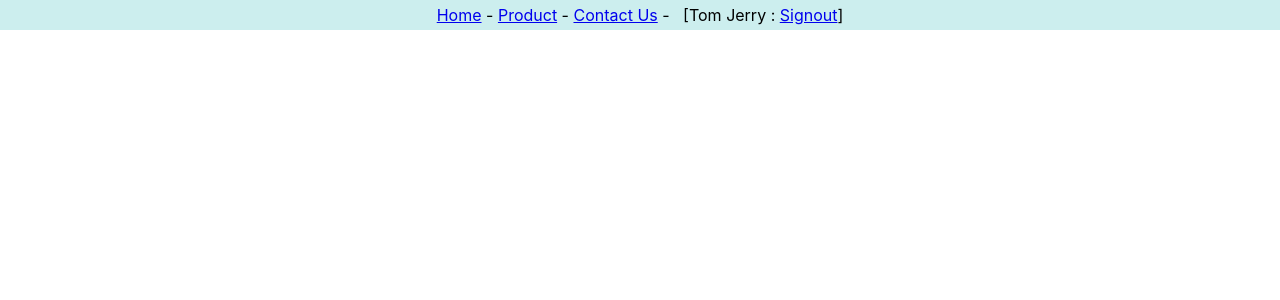
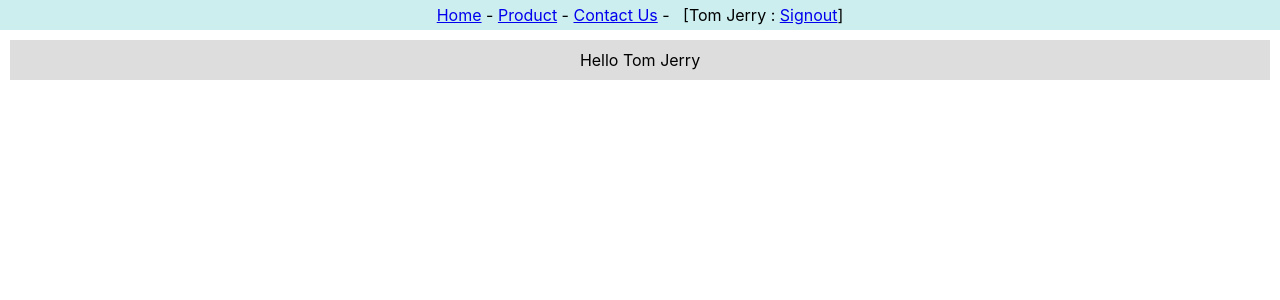
Before and after one commit to tewtewpemtat/app1, a React (Create React App) app: page / in a window 1280 px wide. Shown: the top 300 px of the page. Built offline with nearby package versions, Linux system fonts and the light colour scheme.

Commit message:
context-content
context-content

```diff
--- a/src/App.js
+++ b/src/App.js
@@ -1,11 +1,13 @@
 import React from 'react'
 import {userContext} from './context'
 import Header from './context-header'
+import Content from './context-content'
 
 export default function App() {
   return (
-  <userContext.Provider value={'Tom Jerry'}>
-  <Header/>
-  </userContext.Provider>
+    <userContext.Provider value={'Tom Jerry'}>
+    <Header/>
+    <Content/>
+    </userContext.Provider>
  )
 }
--- /dev/null
+++ b/src/context-content.js
@@ -0,0 +1,19 @@
+import React from 'react'
+import {userContext} from './context'
+
+export default function Content() {
+    let user = React.useContext(userContext)
+
+    const contentStyle = {
+        backgroundColor:'#ddd',
+        textAlign:'center',
+        margin: 10,
+        padding: 10
+    }
+
+return (
+    <div style={contentStyle}>
+        Hello {user}
+    </div>
+    )
+}
```
Also changed, not shown: src/context.js (line endings or trailing spaces).
